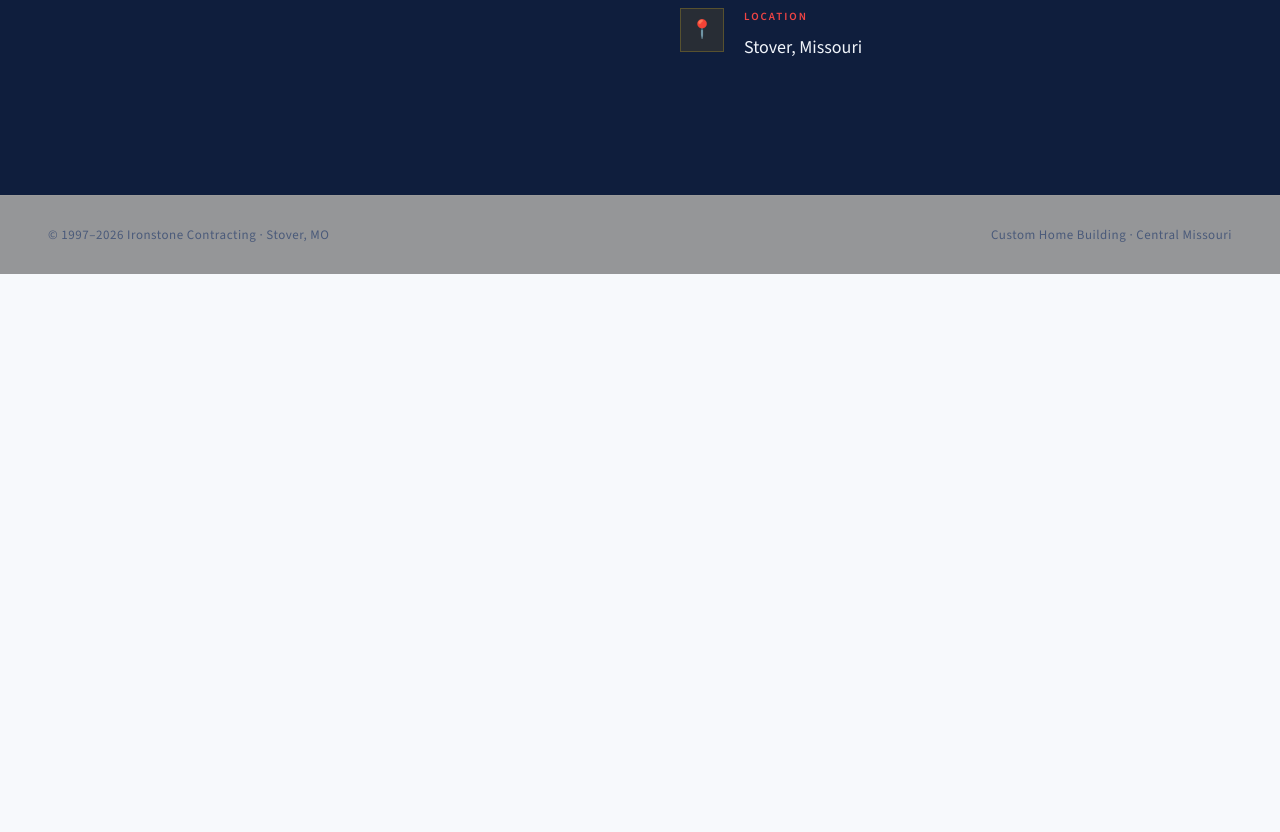
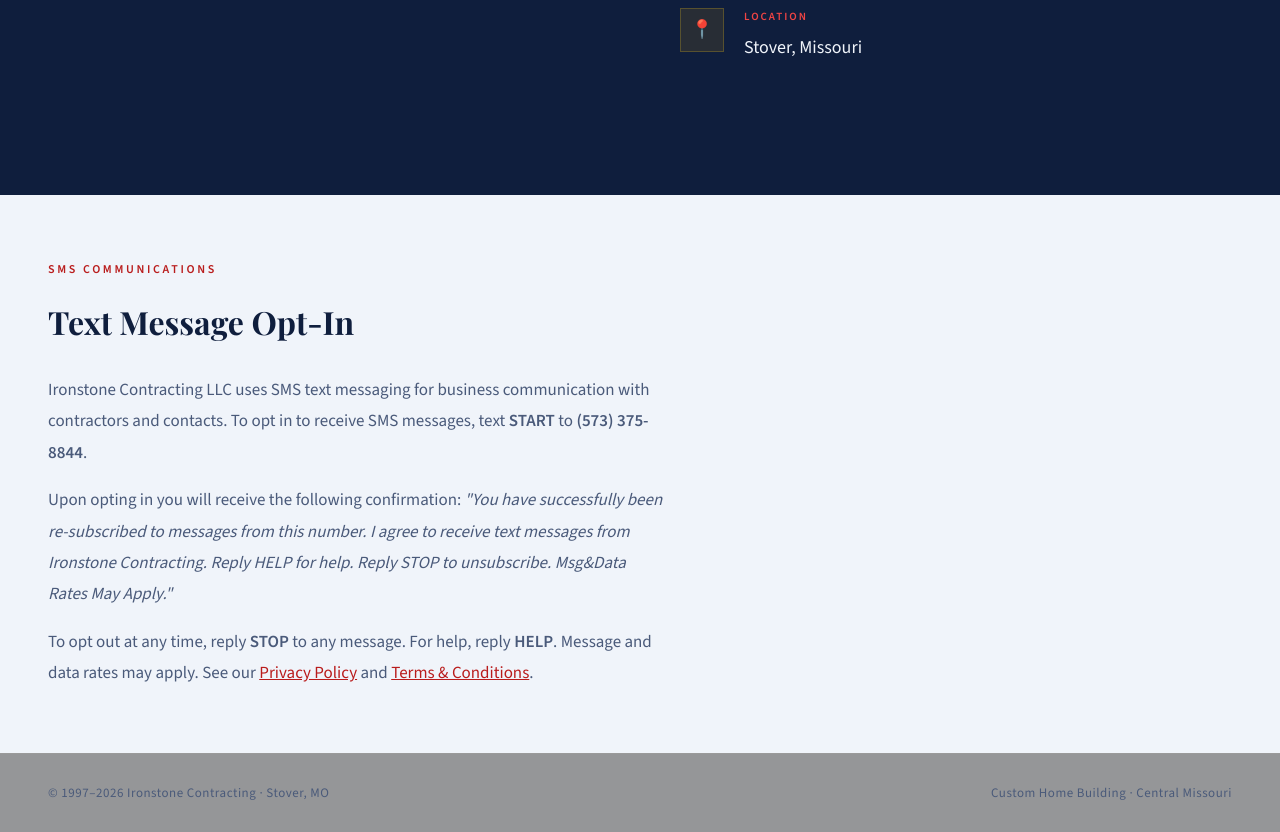
Before and after one commit to behst/ironstonecontracting.com, a plain HTML site: page index.html in a window 1280 px wide. Shown: the part 2512-3344 px from the top of the page. Before the commit the page ends 2786 px from the top, so only its background shows below. Drawn offline with nearby package versions, Linux system fonts and the light colour scheme.

Commit message:
Update index.html

```diff
--- a/index.html
+++ b/index.html
@@ -450,7 +450,14 @@
     </div>
   </div>
 </section>
-
+<!-- SMS OPT-IN -->
+<section style="background:#f0f4fa;padding:64px 48px;">
+  <p style="font-size:12px;font-weight:600;letter-spacing:0.22em;text-transform:uppercase;color:#b91c1c;margin-bottom:16px;">SMS Communications</p>
+  <h2 style="font-family:'Playfair Display',serif;font-size:32px;color:#0f1e3d;margin-bottom:24px;">Text Message Opt-In</h2>
+  <p style="font-size:17px;color:#4a5a7a;max-width:620px;line-height:1.85;margin-bottom:16px;">Ironstone Contracting LLC uses SMS text messaging for business communication with contractors and contacts. To opt in to receive SMS messages, text <strong>START</strong> to <strong>(573) 375-8844</strong>.</p>
+  <p style="font-size:17px;color:#4a5a7a;max-width:620px;line-height:1.85;margin-bottom:16px;">Upon opting in you will receive the following confirmation: <em>"You have successfully been re-subscribed to messages from this number. I agree to receive text messages from Ironstone Contracting. Reply HELP for help. Reply STOP to unsubscribe. Msg&amp;Data Rates May Apply."</em></p>
+  <p style="font-size:17px;color:#4a5a7a;max-width:620px;line-height:1.85;">To opt out at any time, reply <strong>STOP</strong> to any message. For help, reply <strong>HELP</strong>. Message and data rates may apply. See our <a href="https://behst.github.io/ironstonecontracting.com/privacy-policy.html" style="color:#b91c1c;">Privacy Policy</a> and <a href="https://behst.github.io/ironstonecontracting.com/terms.html" style="color:#b91c1c;">Terms &amp; Conditions</a>.</p>
+</section>
 <!-- FOOTER -->
 <footer>
   <p>© 1997–2026 Ironstone Contracting · Stover, MO</p>
```
